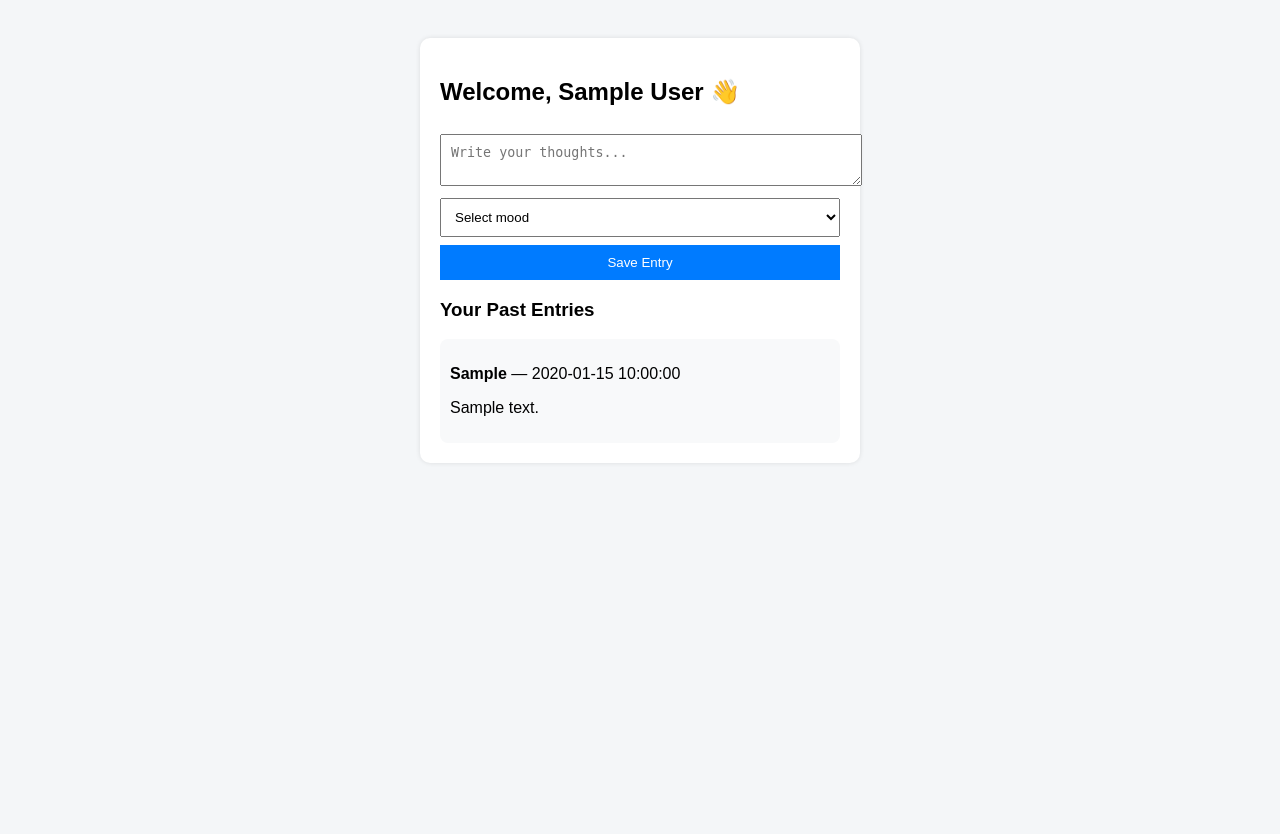
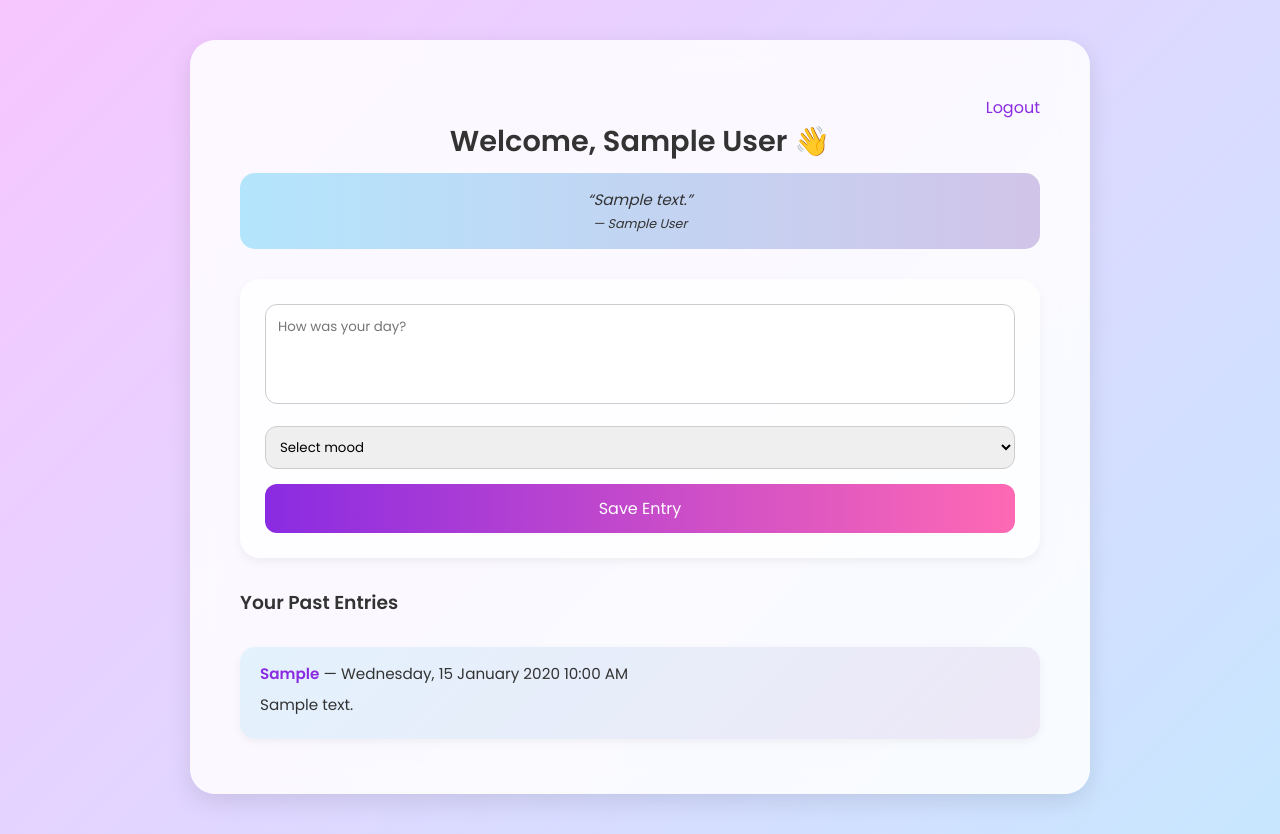
Before and after one commit to Cia-17/BOAT-Diary-project, a PHP site: page /dashboard.php in a window 1280 px wide. Before the commit the page ends 416 px from the top, so only its background shows below. Run offline with PHP 8.4, Linux system fonts and the light colour scheme; the visitor is signed in with stand-in values (Sample User, id 1); tables that the repository leaves empty or names only in its code hold one stand-in row (values such as "Sample post"); a stand-in replaces the project's code that opens the database connection.

Commit message:
Refactor dashboard.php for improved UI and functionality
Updated the dashboard layout and improved user experience with new styles and motivational quotes.

```diff
--- a/Sprint1_php_&_db/dashboard.php
+++ b/Sprint1_php_&_db/dashboard.php
@@ -1,47 +1,214 @@
 <?php
 session_start();
-include("db_connect.php");
+include("dbconnect.php");
 
 if (!isset($_SESSION['user_id'])) {
   header("Location: login.php");
   exit();
 }
+
 $user_id = $_SESSION['user_id'];
 $name = $_SESSION['user_name'];
+
+// Fetch a random motivational quote
+$quote = $conn->query("SELECT * FROM quotes ORDER BY RAND() LIMIT 1")->fetch_assoc();
 ?>
 
 <!DOCTYPE html>
-<html>
+<html lang="en">
 <head>
-  <title>Dashboard - Digital Diary</title>
-  <link rel="stylesheet" href="style.css">
+  <meta charset="UTF-8">
+  <title>Dashboard - A Day In My Life</title>
+  <link rel="preconnect" href="https://fonts.googleapis.com">
+  <link rel="preconnect" href="https://fonts.gstatic.com" crossorigin>
+  <link href="https://fonts.googleapis.com/css2?family=Poppins:wght@300;400;600&display=swap" rel="stylesheet">
+  <style>
+    * {
+      margin: 0;
+      padding: 0;
+      box-sizing: border-box;
+      font-family: "Poppins", sans-serif;
+    }
+
+    body {
+      background: linear-gradient(135deg, #f7c6ff, #c8e7ff);
+      min-height: 100vh;
+      padding: 40px;
+      color: #333;
+    }
+
+    .dashboard {
+      max-width: 900px;
+      margin: 0 auto;
+      background: rgba(255, 255, 255, 0.85);
+      border-radius: 25px;
+      padding: 40px 50px;
+      box-shadow: 0 8px 25px rgba(0, 0, 0, 0.1);
+      backdrop-filter: blur(12px);
+    }
+
+    h2 {
+      font-weight: 600;
+      font-size: 1.8rem;
+      margin-bottom: 10px;
+      text-align: center;
+    }
+
+    .quote-box {
+      background: linear-gradient(90deg, #b3e5fc, #d1c4e9);
+      border-radius: 15px;
+      padding: 15px 20px;
+      text-align: center;
+      margin-bottom: 30px;
+      font-style: italic;
+      font-size: 0.95rem;
+    }
+
+    form {
+      background: rgba(255, 255, 255, 0.7);
+      padding: 25px;
+      border-radius: 20px;
+      box-shadow: 0 4px 10px rgba(0,0,0,0.05);
+      margin-bottom: 30px;
+    }
+
+    textarea {
+      width: 100%;
+      height: 100px;
+      padding: 12px;
+      border-radius: 12px;
+      border: 1px solid #ccc;
+      resize: none;
+      margin-bottom: 15px;
+      outline: none;
+      transition: 0.3s;
+    }
+
+    textarea:focus {
+      border-color: #8a2be2;
+      box-shadow: 0 0 5px rgba(138, 43, 226, 0.3);
+    }
+
+    select {
+      width: 100%;
+      padding: 10px;
+      border-radius: 12px;
+      border: 1px solid #ccc;
+      margin-bottom: 15px;
+      outline: none;
+    }
+
+    button {
+      width: 100%;
+      padding: 12px;
+      border: none;
+      background: linear-gradient(90deg, #8a2be2, #ff69b4);
+      color: white;
+      border-radius: 12px;
+      font-size: 1rem;
+      cursor: pointer;
+      transition: transform 0.2s;
+    }
+
+    button:hover {
+      transform: scale(1.03);
+    }
+
+    .entries {
+      margin-top: 30px;
+    }
+
+    .entry {
+      background: linear-gradient(135deg, #e3f2fd, #ede7f6);
+      border-radius: 15px;
+      padding: 15px 20px;
+      margin-bottom: 15px;
+      box-shadow: 0 3px 10px rgba(0,0,0,0.05);
+    }
+
+    .entry p {
+      margin-bottom: 8px;
+      font-size: 0.95rem;
+    }
+
+    .entry strong {
+      color: #8a2be2;
+    }
+
+    .mood-icons {
+      text-align: center;
+      margin: 20px 0;
+    }
+
+    .mood-icons span {
+      margin: 0 10px;
+      font-size: 2rem;
+      cursor: pointer;
+      transition: transform 0.2s;
+    }
+
+    .mood-icons span:hover {
+      transform: scale(1.2);
+    }
+
+    .logout {
+      text-align: right;
+      margin-top: 15px;
+    }
+
+    .logout a {
+      color: #8a2be2;
+      text-decoration: none;
+      font-weight: 500;
+    }
+
+    .logout a:hover {
+      text-decoration: underline;
+    }
+  </style>
 </head>
 <body>
   <div class="dashboard">
-    <h2>Welcome, <?php echo $name; ?> 👋</h2>
+    <div class="logout">
+      <a href="logout.php">Logout</a>
+    </div>
+
+    <h2>Welcome, <?php echo htmlspecialchars($name); ?> 👋</h2>
+
+    <div class="quote-box">
+      “<?php echo $quote['text']; ?>”<br>
+      <small>— <?php echo $quote['author']; ?></small>
+    </div>
 
     <form action="save_entry.php" method="POST">
-      <textarea name="text" placeholder="Write your thoughts..." required></textarea><br>
+      <textarea name="text" placeholder="How was your day?" required></textarea>
       <select name="mood" required>
         <option value="">Select mood</option>
-        <option>Happy</option>
-        <option>Sad</option>
-        <option>Excited</option>
-        <option>Tired</option>
-      </select><br>
+        <option value="Happy">😊 Happy</option>
+        <option value="Good">🙂 Good</option>
+        <option value="Meh">😐 Meh</option>
+        <option value="Bad">☹️ Bad</option>
+        <option value="Awful">😣 Awful</option>
+      </select>
       <button type="submit">Save Entry</button>
     </form>
 
     <h3>Your Past Entries</h3>
+    <div class="entries">
       <?php
       $entries = $conn->query("SELECT * FROM entries WHERE user_id=$user_id ORDER BY created_at DESC");
+      if ($entries->num_rows > 0) {
           while ($row = $entries->fetch_assoc()) {
               echo "<div class='entry'>";
-        echo "<p><strong>{$row['mood']}</strong> — {$row['created_at']}</p>";
-        echo "<p>{$row['text']}</p>";
+              echo "<p><strong>{$row['mood']}</strong> — " . date("l, j F Y g:i A", strtotime($row['created_at'])) . "</p>";
+              echo "<p>" . nl2br(htmlspecialchars($row['text'])) . "</p>";
               echo "</div>";
+          }
+      } else {
+          echo "<p>No entries yet. Start journaling your day!</p>";
       }
       ?>
     </div>
+  </div>
 </body>
 </html>
```
Lines whose indentation alone changed are shown as unchanged.
